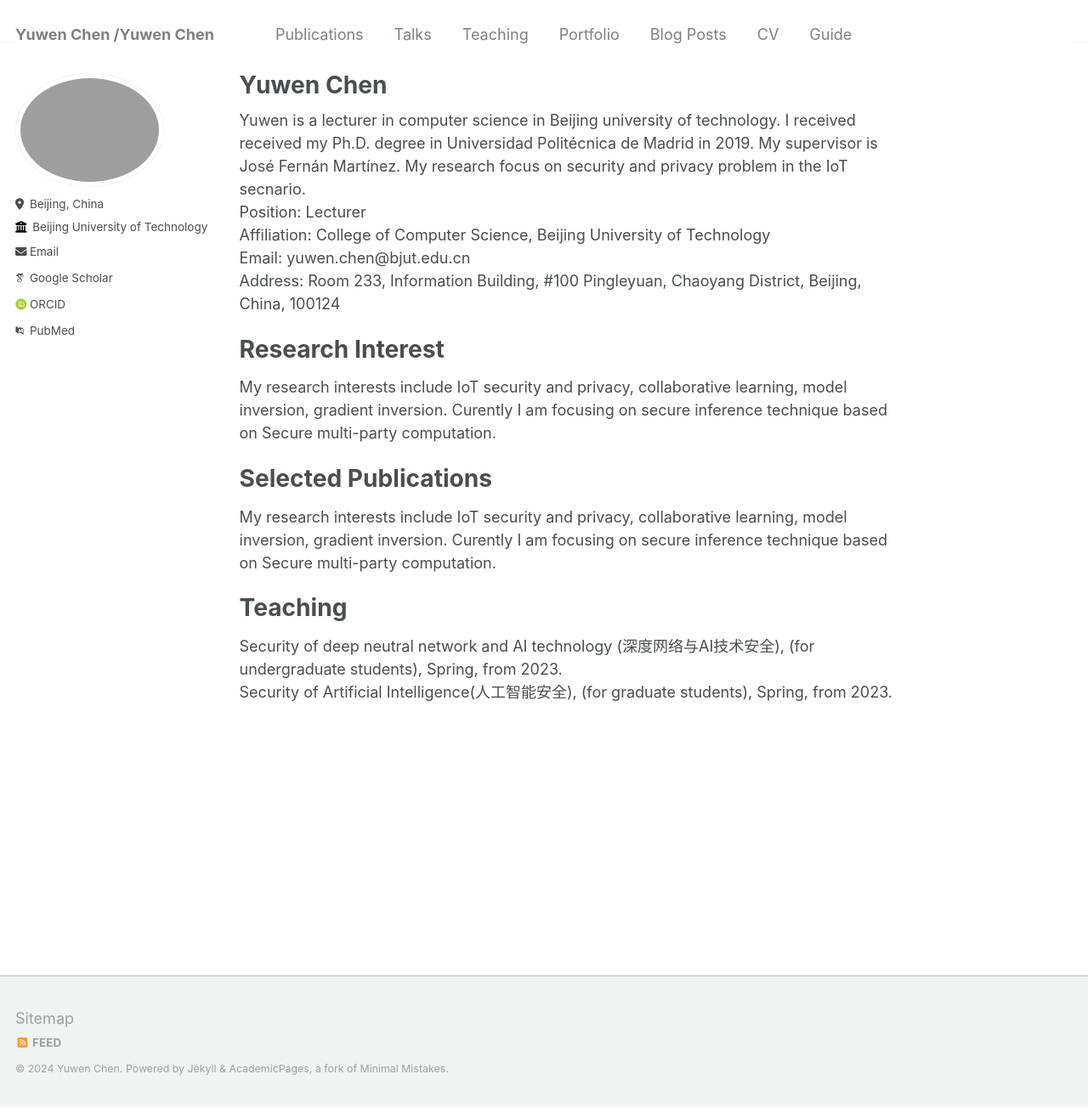
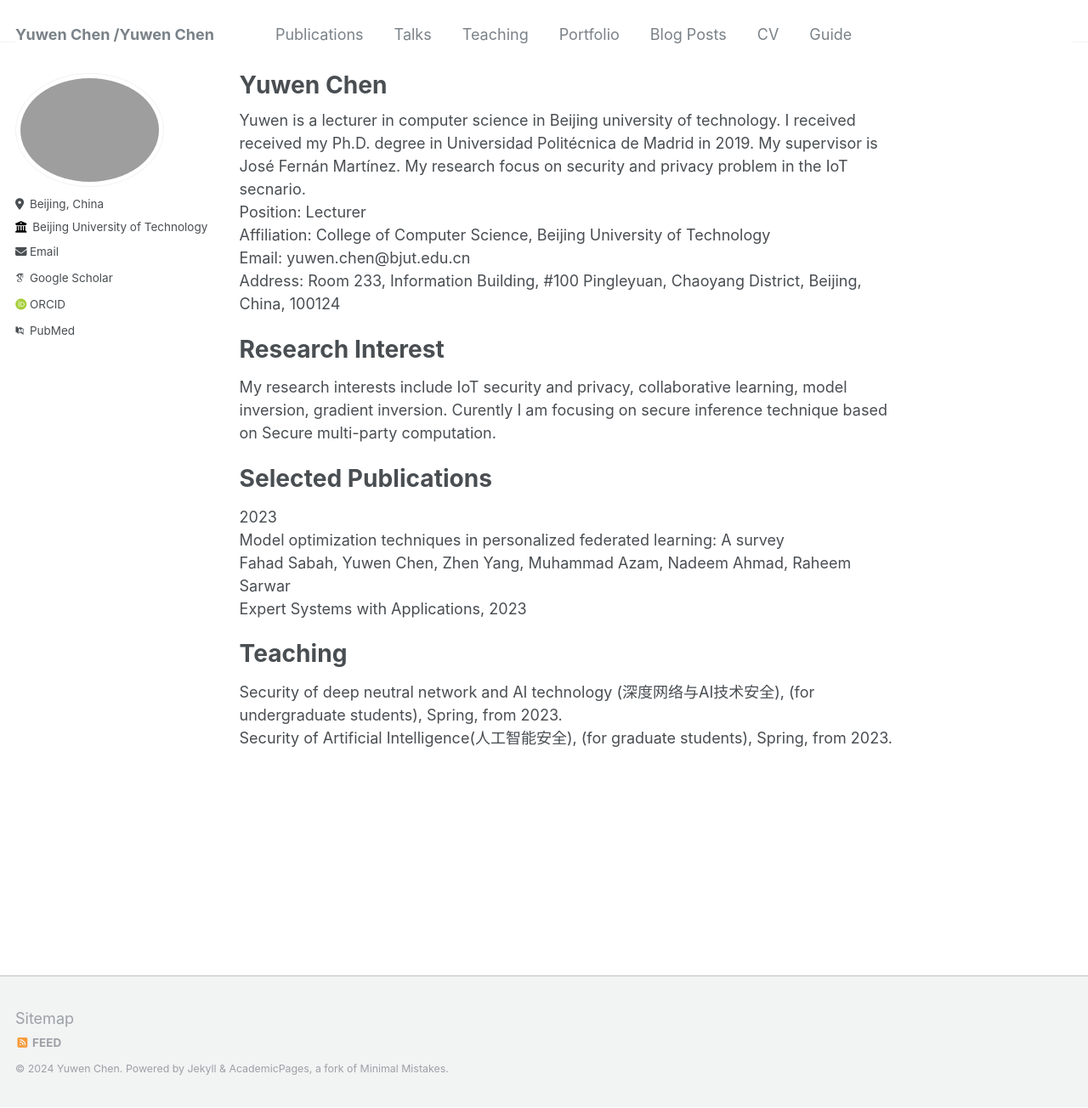
Before and after one commit to SevenBruce/sevenbruce.github.io, a Jekyll site: the page built from _pages/about.md, in a window 1280 px wide and 1304 px high. Shown: the whole window at 85% size. Built offline with Jekyll 4.4.1, drawn with Linux system fonts in a browser that asks for light colours; some web fonts are replaced.

Commit message:
Update about.md

```diff
--- a/_pages/about.md
+++ b/_pages/about.md
@@ -19,7 +19,10 @@ My research interests include IoT security and privacy, collaborative learning,
 
 Selected Publications
 ======
-My research interests include IoT security and privacy, collaborative learning, model inversion, gradient inversion. Curently I am focusing on secure inference technique based on Secure multi-party computation.
+2023 <br/>
+Model optimization techniques in personalized federated learning: A survey <br/>
+Fahad Sabah, Yuwen Chen, Zhen Yang, Muhammad Azam, Nadeem Ahmad, Raheem Sarwar <br/>
+Expert Systems with Applications, 2023 <br/>
 
 Teaching
 ======
```
